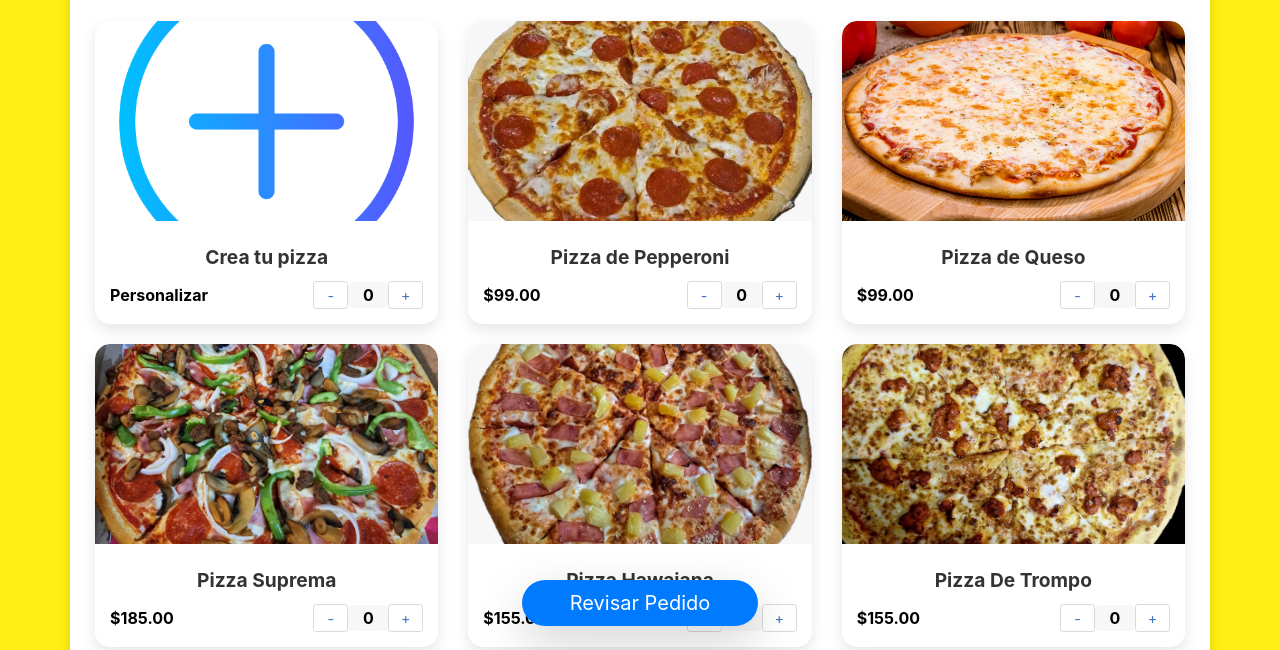
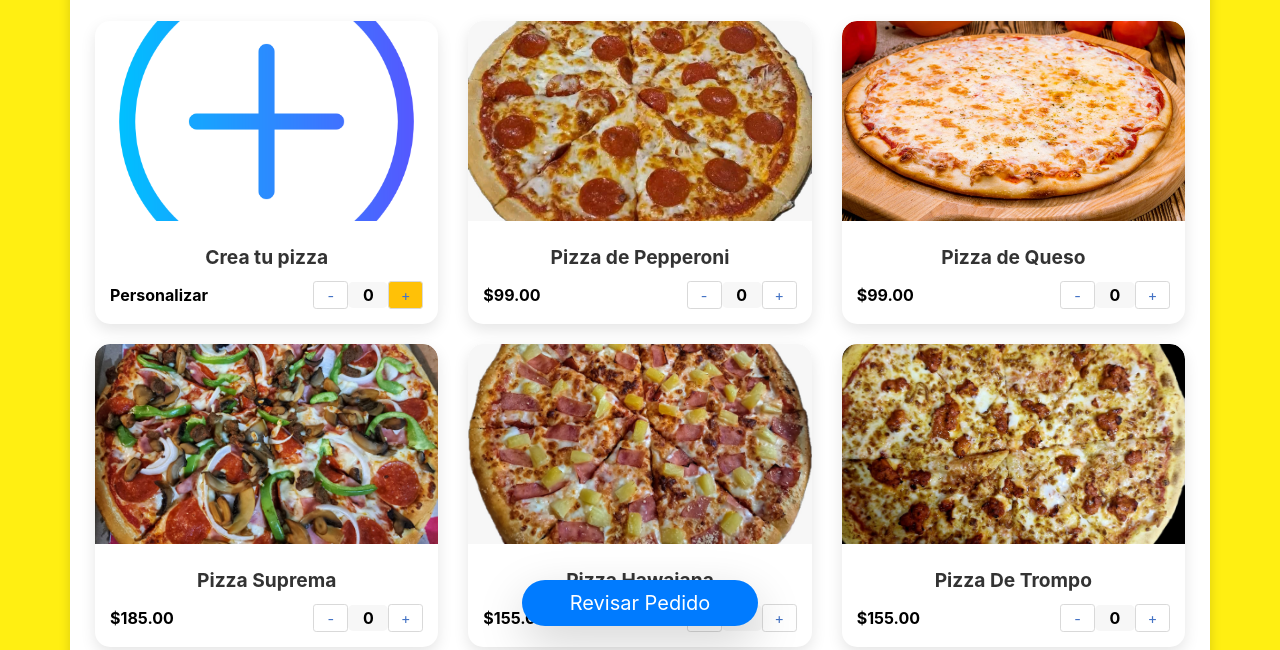
Before and after one commit to CheeserPizza/CheeserPizza.github.io, a plain HTML site: page index.html in a window 1280 px wide. Shown: the part 150-800 px from the top of the page. Drawn offline with nearby package versions, Linux system fonts and the light colour scheme.

Commit message:
Add files via upload

```diff
--- a/script.js
+++ b/script.js
@@ -153,21 +153,22 @@ function generateCards(items, containerId, type) {
 
         const createPizzaCard = `
         <div class="col-sm-6 col-md-4">
-                <div class="card pizza-card">
+            <div class="card pizza-card" onclick="increaseCustomPizza()">
                 <img src="imgs/bmo.png" class="card-img-top" alt="Crea tu pizza">
                 <div class="card-body">
                     <h5 class="card-title text-center">Crea tu pizza</h5>
                     <div class="d-flex justify-content-between align-items-center">
                         <span class="pizza-price">Personalizar</span>
                         <div class="quantity-control">
-                                <button type="button" class="btn btn-sm btn-outline-secondary" onclick="decreaseCustomPizza()">-</button>
+                            <button type="button" class="btn btn-sm btn-outline-secondary" onclick="event.stopPropagation(); decreaseCustomPizza()">-</button>
                             <input type="text" id="quantity-customPizza" class="quantity-input" value="${createPizzaQuantity}" readonly>
-                                <button type="button" class="btn btn-sm btn-outline-secondary" onclick="increaseCustomPizza()">+</button>
+                            <button type="button" class="btn btn-sm btn-warning increase-btn" onclick="event.stopPropagation(); increaseCustomPizza()">+</button>
                         </div>
                     </div>
                 </div>
             </div>
         </div>
+
         `;
         cardsHtml += createPizzaCard;
     }
```
Also changed, not shown: styles.css (line endings or trailing spaces). Lines whose indentation alone changed are shown as unchanged.
